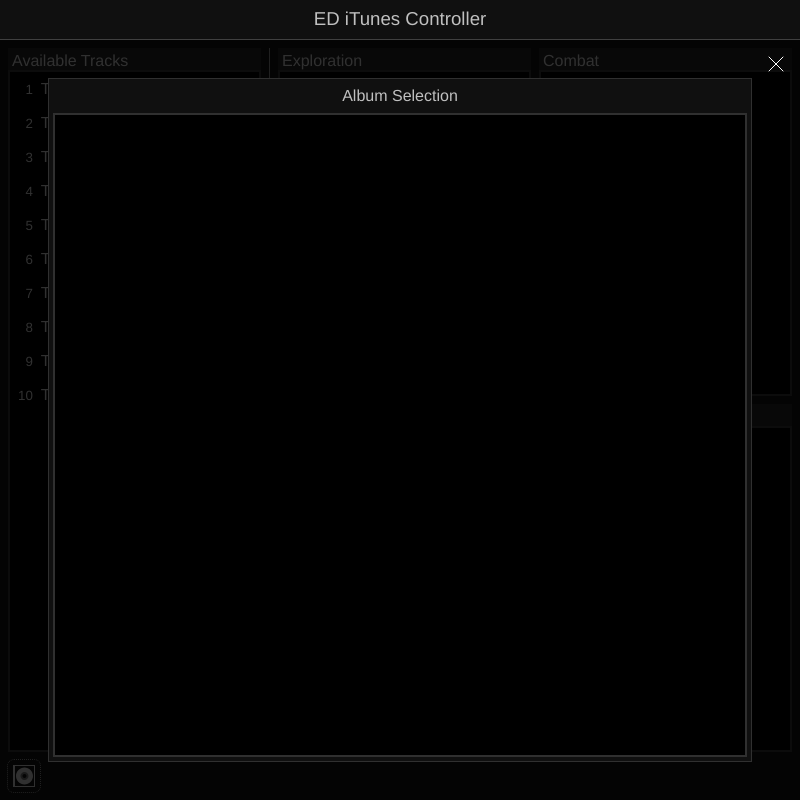
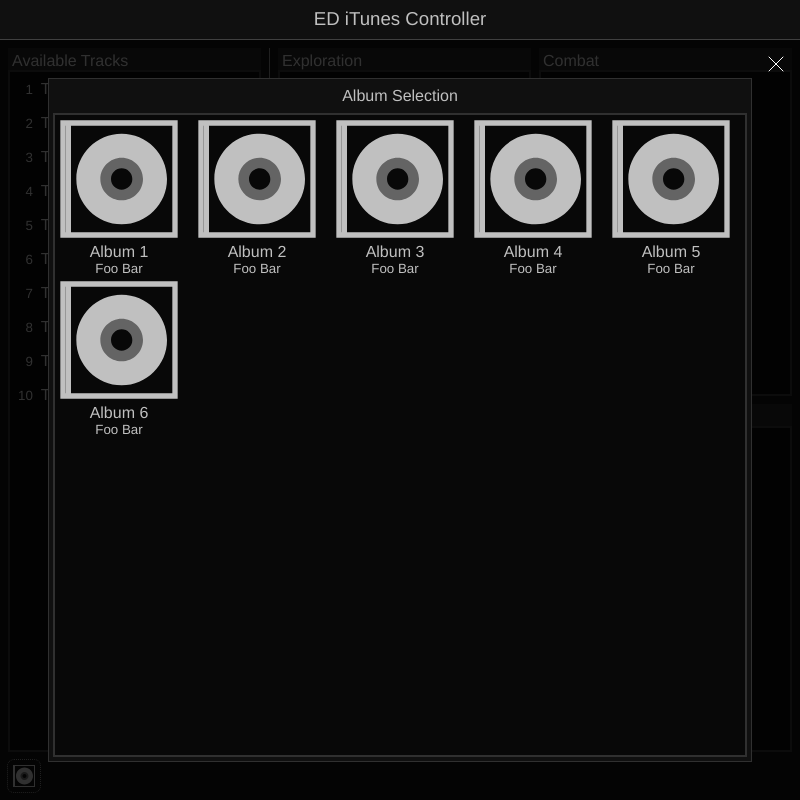
Before and after one commit to SilverWolf32/ed-jukebox, an Electron app: page app/index.html in a window 800 px wide. Both pictures are taken after a click on the button "Select album". Drawn offline with nearby package versions, Linux system fonts and the light colour scheme; files that its build step writes are made by us from their sources.

Commit message:
Set up album chooser CSS, add dummy albums

```diff
--- /dev/null
+++ b/app/album-chooser.js
@@ -0,0 +1,88 @@
+/*
+Load albums into album chooser, handle selection.
+*/
+
+let albumChooser = document.getElementById("album-chooser")
+
+let dummyAlbums = [
+	{
+		"name": "Album 1",
+		"artist": "Foo Bar",
+		"songs": [
+			"Song A",
+			"Song B",
+			"Song C"
+		]
+	},
+	{
+		"name": "Album 2",
+		"artist": "Foo Bar",
+		"songs": [
+			"Song D",
+			"Song E",
+			"Song F"
+		]
+	},
+	{
+		"name": "Album 3",
+		"artist": "Foo Bar",
+		"songs": [
+			"Song G",
+			"Song H",
+			"Song I"
+		]
+	},
+	{
+		"name": "Album 4",
+		"artist": "Foo Bar",
+		"songs": [
+			"Song J",
+			"Song K",
+			"Song L"
+		]
+	},
+	{
+		"name": "Album 5",
+		"artist": "Foo Bar",
+		"songs": [
+			"Song M",
+			"Song N",
+			"Song O"
+		]
+	},
+	{
+		"name": "Album 6",
+		"artist": "Foo Bar",
+		"songs": [
+			"Song P",
+			"Song Q",
+			"Song R"
+		]
+	}
+]
+
+for (var i = 0; i < dummyAlbums.length; i++) {
+	console.log(dummyAlbums[i])
+	let album = dummyAlbums[i]
+
+	let newAlbumItem = document.createElement("div")
+	newAlbumItem.className = "album"
+
+	let newImage = document.createElement("img")
+	newImage.src = "icons/album.svg"
+	newImage.draggable = false
+
+	let title = document.createElement("span")
+	title.className = "album-title"
+	title.textContent = album.name
+
+	let artist = document.createElement("span")
+	artist.className = "album-artist"
+	artist.textContent = album.artist
+
+	newAlbumItem.appendChild(newImage)
+	newAlbumItem.appendChild(title)
+	newAlbumItem.appendChild(artist)
+
+	albumChooser.appendChild(newAlbumItem)
+}
--- a/app/index.html
+++ b/app/index.html
@@ -53,7 +53,8 @@
 				<div class="overlay" id="album-chooser-overlay">
 					<div class="vertical-pane overlay-contents-container">
 						<span class="overlay-title">Album Selection</span>
-						<div class="album-chooser"></div>
+						<div class="album-chooser" id="album-chooser">
+						</div>
 					</div>
 				</div>
 			</div>
@@ -72,6 +73,7 @@
 
 		<script src="playlist-organization.js"></script>
 		<script src="show-album-chooser.js"></script>
+		<script src="album-chooser.js"></script>
 		<script src="../node_modules/jquery/dist/jquery.js"></script>
 	</body>
 </html>
--- a/app/playlist-organization.js
+++ b/app/playlist-organization.js
@@ -161,6 +161,11 @@
 	currentDraggedTrack = event.target
 	event.target.style.opacity = 0.5 // make half transparent
 }, false)
+document.addEventListener("dragstart", function(event) {
+	if (event.target.nodeName != "tr") {
+		return false
+	}
+}, false)
 document.addEventListener("dragend", function(event) {
 	event.target.style.opacity = "" // reset opacity
 	unhighlightAllPlaylistViews()
--- a/app/style/album-chooser.less
+++ b/app/style/album-chooser.less
@@ -5,6 +5,9 @@
 }
 
 .overlay-title {
+	user-select: none;
+	-moz-user-select: none;
+	-webkit-user-select: none;
 	margin: 8px;
 	font-size: 12pt;
 	flex: 0 0 auto;
@@ -16,5 +19,41 @@
 	margin: 0px 4px 4px 4px;
 	padding: 0px;
 	border: 2px solid @border0;
+	overflow: scroll;
 	flex: 0 1 100%;
+
+	display: grid;
+	grid-template-columns: repeat(auto-fill, minmax(128px, 1fr));
+	grid-auto-rows: minmax(min-content, max-content);
+	align-items: start;
 }
+
+.album {
+	user-select: none;
+	-moz-user-select: none;
+	-webkit-user-select: none;
+	width: 128px;
+	height: auto;
+	margin-bottom: 0; // don't take up extra space
+
+	display: flex;
+	flex-direction: column;
+	justify-content: center;
+	align-items: center;
+	img {
+		width: 128px;
+		height: 128px;
+		filter: brightness(calc(192/255)); /* #C0C0C0 */
+		transition-duration: 0.25s;
+	}
+	&:hover img {
+		filter: brightness(calc(240/255)); /* #F0F0F0 */
+		transition-duration: 0.25s;
+	}
+	.album-title {
+		font-size: 12pt;
+	}
+	.album-artist {
+		font-size: 10pt;
+	}
+}
--- a/app/style/variables.less
+++ b/app/style/variables.less
@@ -3,7 +3,7 @@
 */
 
 @basebg0: #101010;
-@basebg1: #000000;
+@basebg1: #080808;
 @basebg2: #202020;
 
 @basetext0: #C0C0C0;
```
